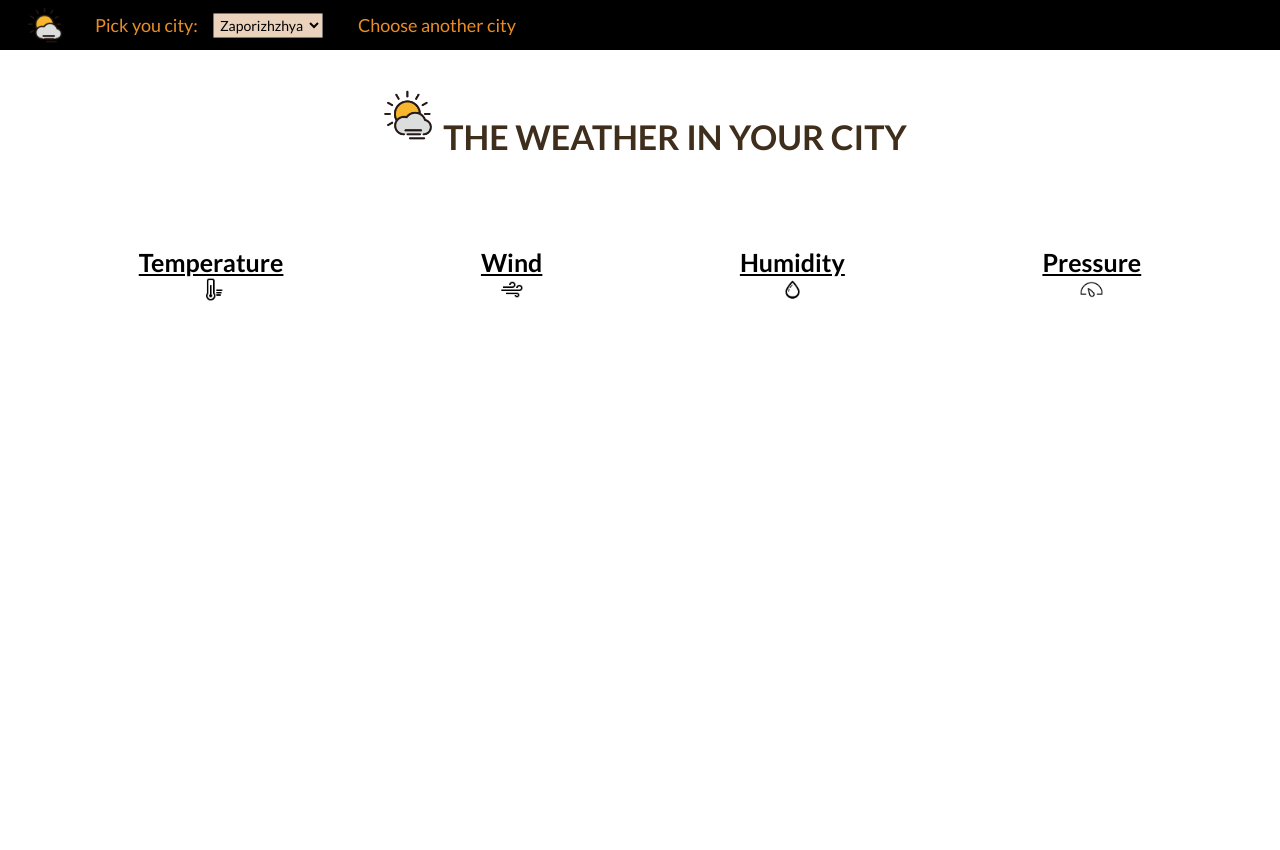
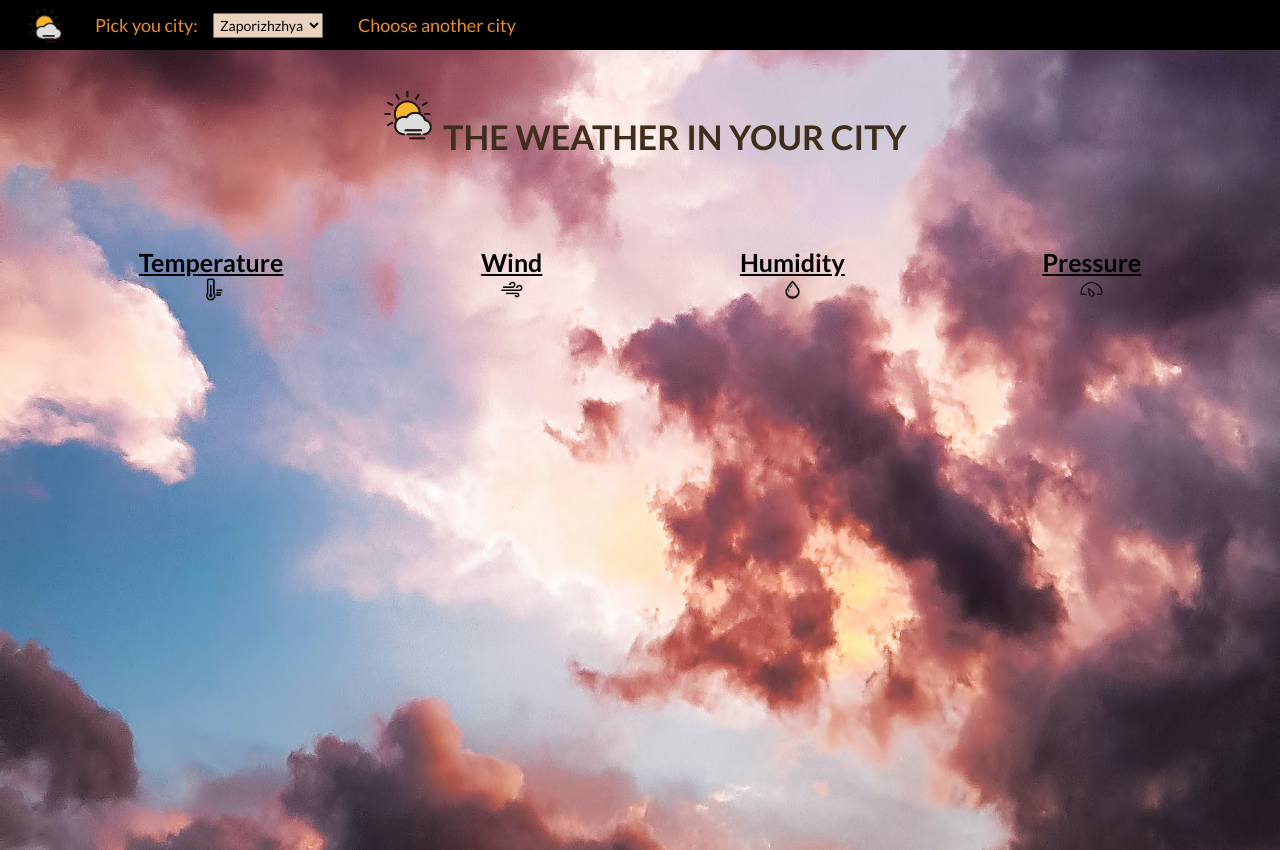
Before and after one commit to TimurJS/Getting-the-weather-using-the-API, a plain HTML site: page index.html in a window 1280 px wide. Drawn offline with Linux system fonts and the light colour scheme; the site is published under a folder, as on GitHub Pages, so addresses that start at the root find nothing; no server answers.

Commit message:
Fixed background-image path

```diff
--- a/css/style.css
+++ b/css/style.css
@@ -7,7 +7,7 @@
 .wrapper {
     width: 100%;
     height: 100vh;
-    background: url("/images/wrapper_bg.jpg") center no-repeat;
+    background: url("../images/wrapper_bg.jpg") center no-repeat;
     background-size: cover;
 }
 
```
Also changed, not shown: ReadMe.txt.
